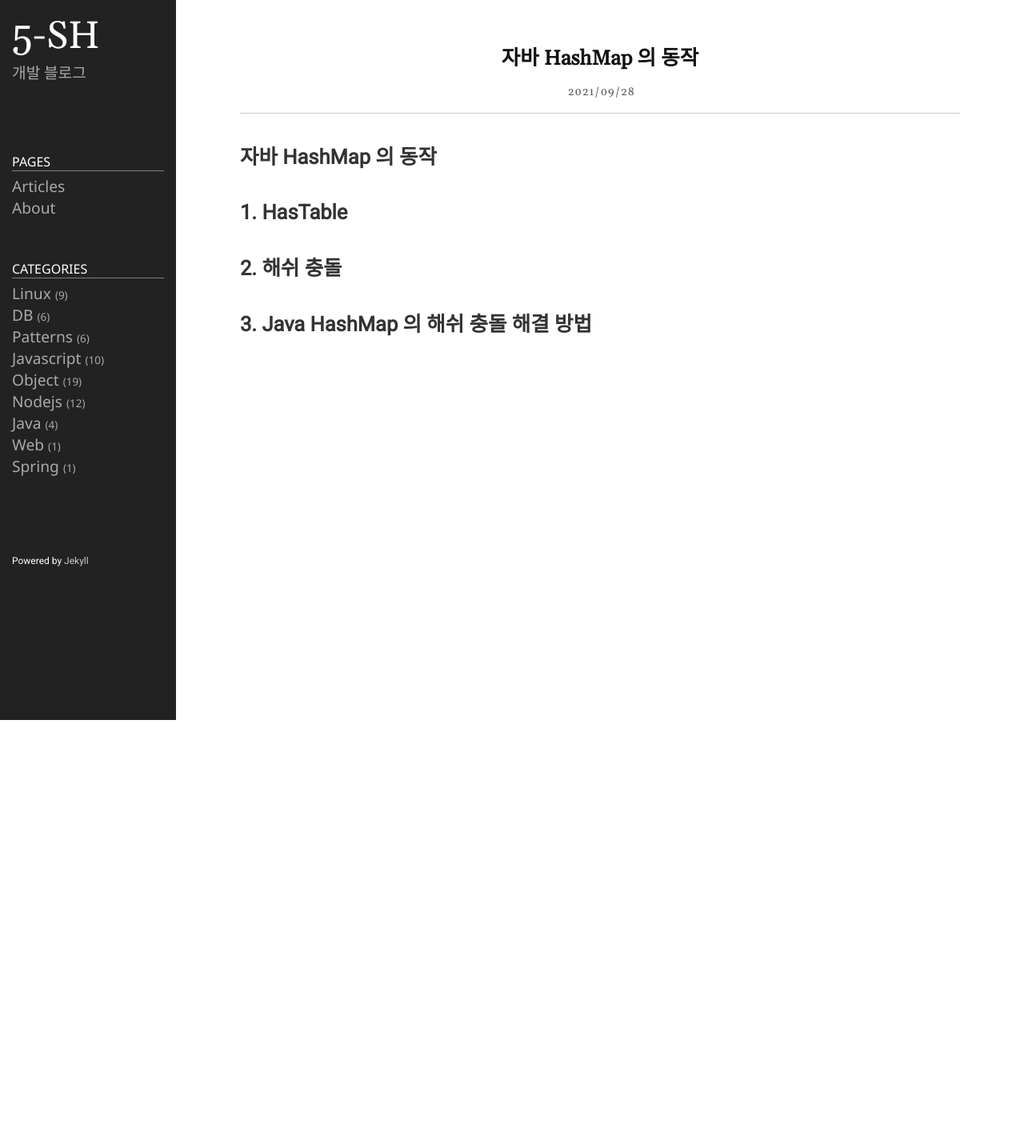
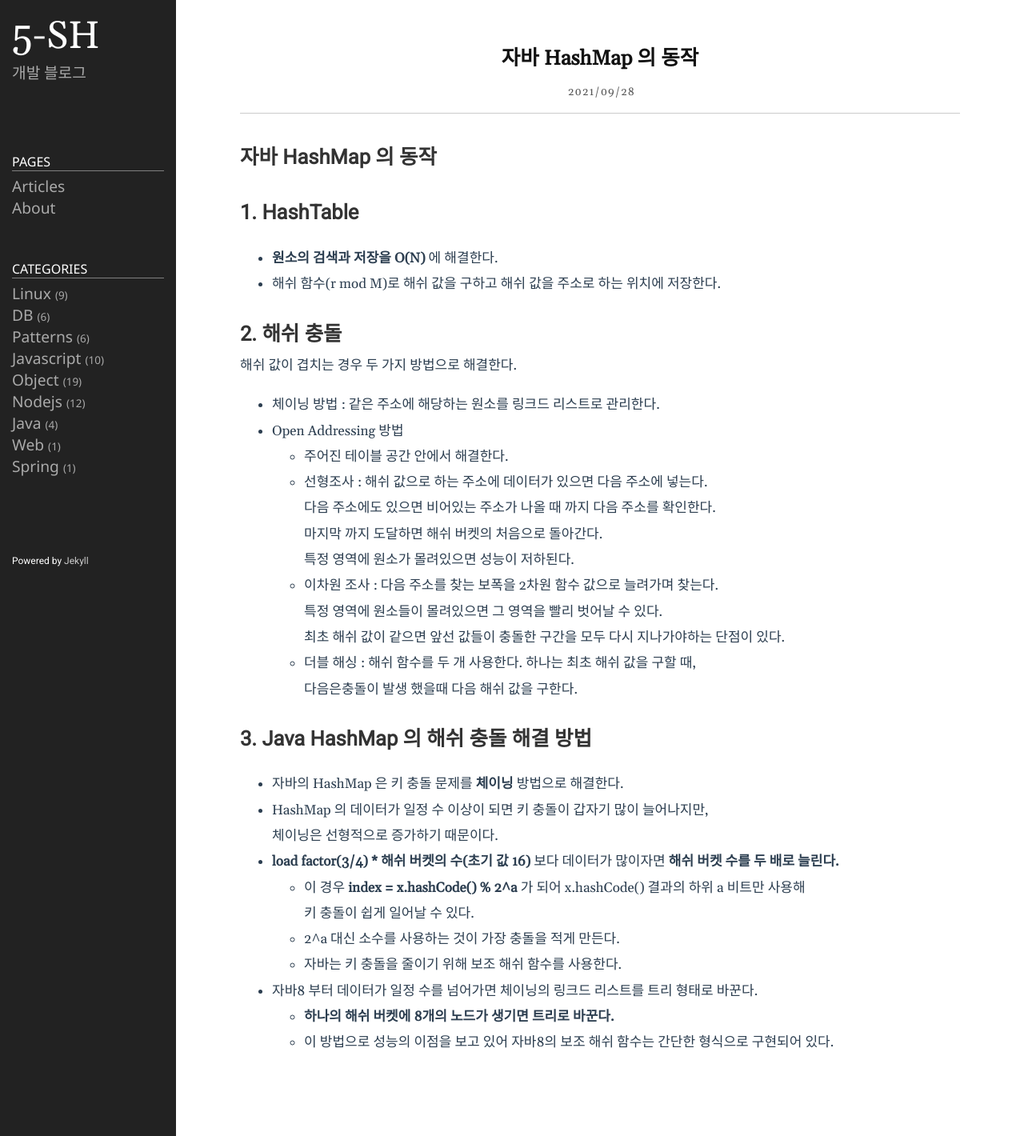
Before and after one commit to 5-SH/5-sh.github.io-deprecated, a Jekyll site: the page built from _posts/2021-09-28-java-hashmap.md, in a window 1280 px wide. Shown: the whole page at 80% size. Built offline with Jekyll 4.4.1, drawn with Linux system fonts in a browser that asks for light colours; before the commit the page ends 900 px from its top, so only the background shows below that.

Commit message:
자바 HashMap 의 동작 포스팅 완료

```diff
--- a/_posts/2021-09-28-java-hashmap.md
+++ b/_posts/2021-09-28-java-hashmap.md
@@ -8,8 +8,35 @@ ref: Java, HashMap
 
 # 자바 HashMap 의 동작
 
-## 1. HasTable
+## 1. HashTable
+- __원소의 검색과 저장을 O(N)__ 에 해결한다.
+- 해쉬 함수(r mod M)로 해쉬 값을 구하고 해쉬 값을 주소로 하는 위치에 저장한다.
 
 ## 2. 해쉬 충돌
+해쉬 값이 겹치는 경우 두 가지 방법으로 해결한다.
+
+- 체이닝 방법 : 같은 주소에 해당하는 원소를 링크드 리스트로 관리한다.
+- Open Addressing 방법
+  - 주어진 테이블 공간 안에서 해결한다.
+  - 선형조사 : 해쉬 값으로 하는 주소에 데이터가 있으면 다음 주소에 넣는다.
+  다음 주소에도 있으면 비어있는 주소가 나올 때 까지 다음 주소를 확인한다.
+  마지막 까지 도달하면 해쉬 버켓의 처음으로 돌아간다.
+  특정 영역에 원소가 몰려있으면 성능이 저하된다.
+  - 이차원 조사 : 다음 주소를 찾는 보폭을 2차원 함수 값으로 늘려가며 찾는다.
+  특정 영역에 원소들이 몰려있으면 그 영역을 빨리 벗어날 수 있다.
+  최초 해쉬 값이 같으면 앞선 값들이 충돌한 구간을 모두 다시 지나가야하는 단점이 있다.
+  - 더블 해싱 : 해쉬 함수를 두 개 사용한다. 하나는 최초 해쉬 값을 구할 때,
+  다음은충돌이 발생 했을때 다음 해쉬 값을 구한다.
 
 ## 3. Java HashMap 의 해쉬 충돌 해결 방법
+- 자바의 HashMap 은 키 충돌 문제를 __체이닝__ 방법으로 해결한다.
+- HashMap 의 데이터가 일정 수 이상이 되면 키 충돌이 갑자기 많이 늘어나지만,
+체이닝은 선형적으로 증가하기 때문이다.
+- __load factor(3/4) * 해쉬 버켓의 수(초기 값 16)__ 보다 데이터가 많이자면 __해쉬 버켓 수를 두 배로 늘린다.__
+  - 이 경우 __index = x.hashCode() % 2^a__ 가 되어  x.hashCode() 결과의 하위 a 비트만 사용해
+  키 충돌이 쉽게 일어날 수 있다.
+  - 2^a 대신 소수를 사용하는 것이 가장 충돌을 적게 만든다.
+  - 자바는 키 충돌을 줄이기 위해 보조 해쉬 함수를 사용한다.
+- 자바8 부터 데이터가 일정 수를 넘어가면 체이닝의 링크드 리스트를 트리 형태로 바꾼다.
+  - __하나의 해쉬 버켓에 8개의 노드가 생기면 트리로 바꾼다.__
+  - 이 방법으로 성능의 이점을 보고 있어 자바8의 보조 해쉬 함수는 간단한 형식으로 구현되어 있다.
```
